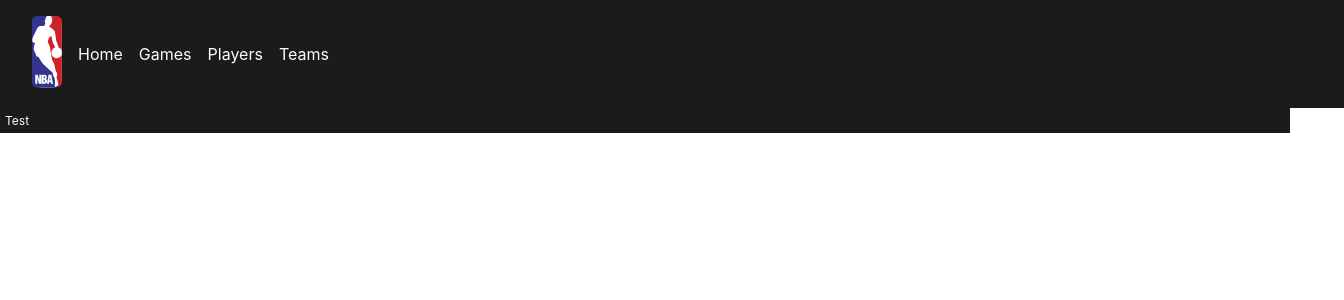
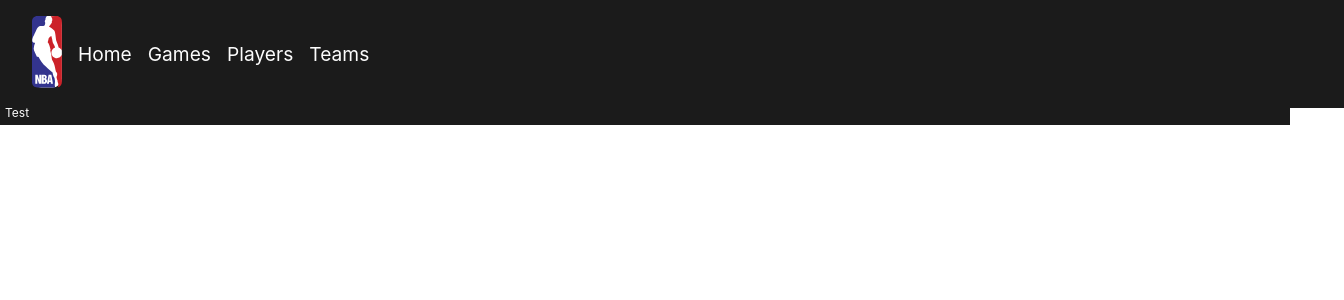
Before and after one commit to knl5/nba_app, a React (Create React App) app: page / in a window 1280 px wide. Shown: the top 300 px of the page, 1344 px wide, since content can reach past the window. Built offline with nearby package versions, Linux system fonts and the light colour scheme; no server answers.

Commit message:
style: add games page style

```diff
--- a/src/components/styledComponents.js
+++ b/src/components/styledComponents.js
@@ -6,7 +6,7 @@ import { colors } from '../colors';
 const transition = '200ms linear';
 
 export const ContainerGame = styled.div`
-	border-top: 1px solid red;
+	border-top: 1px solid ${colors.secondary};
 	display: grid;
 	grid-template-columns: 1fr 1fr 1fr;
 	padding: 1rem 1rem;
@@ -15,6 +15,7 @@ export const ContainerGame = styled.div`
 
 export const TeamTitle = styled.div`
 	font-size: 1rem;
+	opacity: 0.6;
 `;
 
 export const TeamContent = styled.p`
@@ -29,20 +30,21 @@ export const ContainerGamePart = styled.div`
 export const ContainerScore = styled.p`
 	font-size: 2rem;
 	font-weight: 600;
+	color: ${colors.tertiary}
 `;
 
 export const ContainerButton = styled.div`
 	width: fit-content;
 	padding: 0.5rem 0.8rem;
-	color: red;
-	border: 1px solid red;
+	color: ${colors.secondary};
+	border: 1px solid ${colors.secondary};
 	margin: 1rem auto;
 
 	&:hover {
-		background-color: red;
+		background-color: ${colors.secondary};
 		transition: ${transition};
 		cursor: pointer;
-		color: white;
+		color: ${colors.main};
 	}
 `;
 
@@ -56,6 +58,7 @@ export const PageContainer = styled.div`
 	flex-direction: column;
 	background-color: ${colors.main};
 	color: ${colors.secondary};
+	margin-top: 100px;
 `;
 
 export const PageTitle = styled.h1`
@@ -141,12 +144,18 @@ export const ContainerMenu = styled.header`
 	display: flex;
 	padding: 1rem 2rem;
 	align-items: center;
+	position: fixed;
+	top: 0;
+	left: 0;
+	right: 0;
+	z-index: 9;
 `;
 
 export const MenuLink = styled(Link)`
 	text-decoration: none;
 	color: ${colors.secondary};
 	margin-right: 1rem;
+	font-size: 1.2rem;
 
 	&:hover {
 		opacity: 0.5;
--- a/src/pages/Games.js
+++ b/src/pages/Games.js
@@ -2,6 +2,7 @@ import React, { useState, useEffect } from 'react';
 
 import { getGamesApi } from '../api';
 import { Game, Menu } from '../components';
+import { PageContainer } from '../components/styledComponents';
 
 export function Games() {
   const [games, setGames] = useState(null);
@@ -17,12 +18,12 @@ export function Games() {
   }, []);
 
   return(
-    <div>
+    <PageContainer>
       <Menu />
       {games && games.map(game => (
         <Game key={game.id} game={game}/>
       ))}
-    </div>
+    </PageContainer>
   );
 }
 
```
